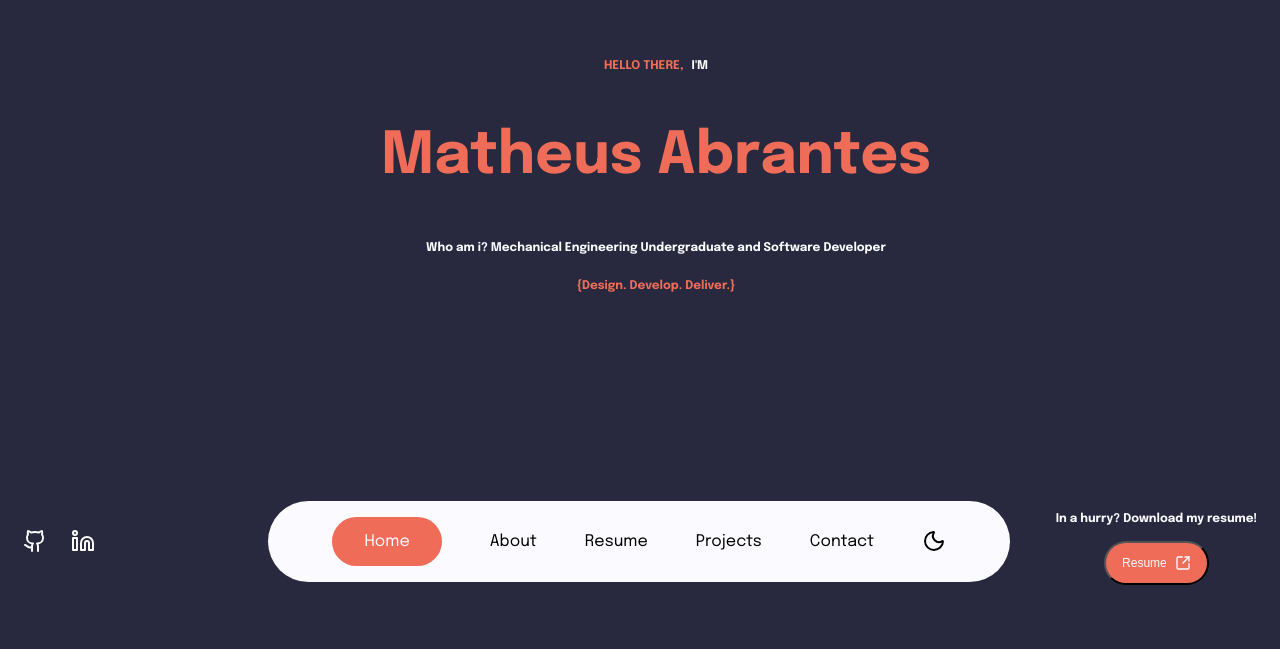
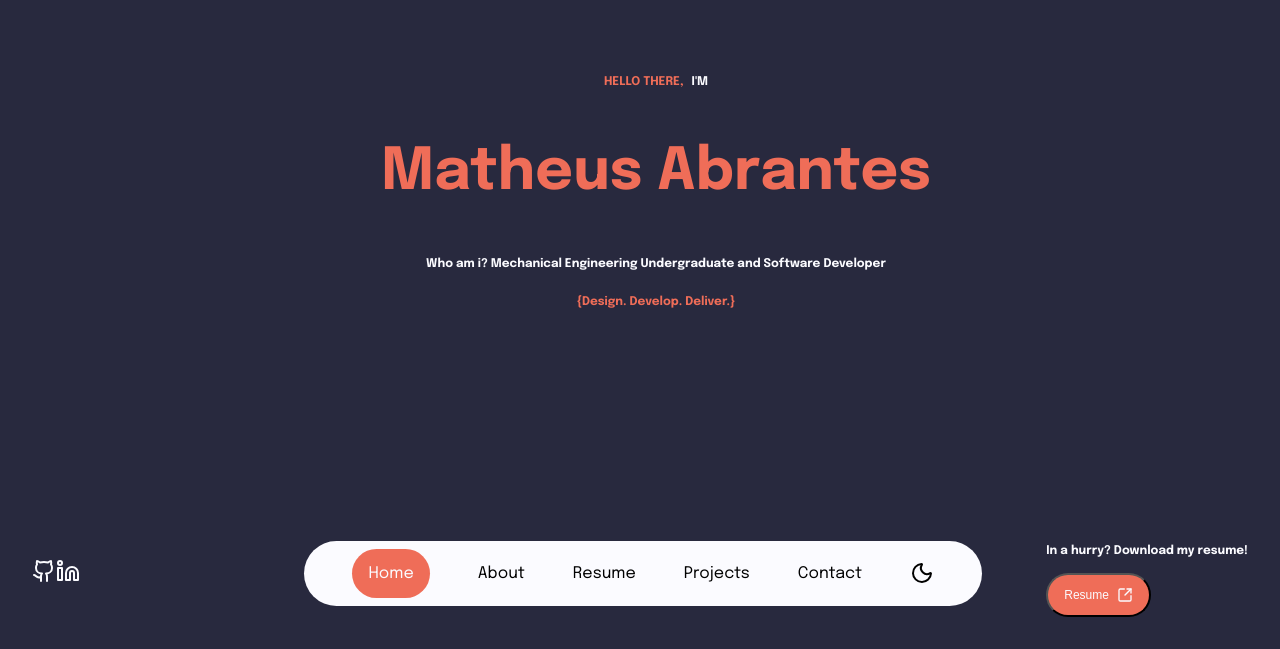
Before and after one commit to mtab-dev/portfolio, a React (Vite) app: page / in a window 1280 px wide. Shown: the part 151-800 px from the top of the page. Built offline with nearby package versions, Linux system fonts and the light colour scheme.

Commit message:
style: mobile bottom bar

```diff
--- a/src/components/hero-footer/hero-footer.scss
+++ b/src/components/hero-footer/hero-footer.scss
@@ -1,14 +1,30 @@
-.hero-footer {
+.hero-footer-section {
     display: flex;
     flex-direction: row;
     justify-content: space-around;
     align-items: center;
+    width: 100%;
 }
 
 .resume-button {
     padding-inline: 1rem;
 }
 
-.menu-bar-section{
+.menu-bar-section {
     margin-left: 2rem;
 }
+
+.social,
+.in-a-hurry {
+    display: none;
+}
+
+
+@media (min-width: 768px) {
+    .social,
+    .in-a-hurry {
+        display: block;
+    }
+
+
+}
--- a/src/components/hero-footer/hero-footer.tsx
+++ b/src/components/hero-footer/hero-footer.tsx
@@ -4,12 +4,12 @@ import "./hero-footer.scss"
 
 export default function HeroFooter() {
     return (
-        <div className="hero-footer">
+        <div className="hero-footer-section">
             <div className="social">
                 <Github href="https://github.com/mtab-dev" target="_blank" style={{cursor: "pointer"}}/>
                 <Linkedin href="https://linkedin.com/in/mtab-dev" target="_blank" style={{cursor: "pointer"}}/>
             </div>
-            <div className="menu-bar" style={{marginLeft: "8rem"}}>
+            <div className="menu-bar-section">
                 <MenuBar />
             </div>
             <div className="in-a-hurry">
--- a/src/components/menu-bar/menu-bar.scss
+++ b/src/components/menu-bar/menu-bar.scss
@@ -4,10 +4,10 @@
     flex-direction: row;
     justify-content: space-between;
     align-items: center;
-    gap: 3rem;
+    gap: 1rem;
     width: fit-content;
     height: fit-content;
-    padding-inline: 2rem;
+    padding-inline: 1rem;
     padding-block: 0.5rem;
     border-radius: 50px;
     margin: 0;
@@ -20,7 +20,7 @@
     height: fit-content;
     border-radius: 50px;
     padding-block: 1rem;
-    padding-inline: 2rem;
+    padding-inline: 1rem;
     cursor: pointer;
 }
 
@@ -28,3 +28,27 @@
     transition: all 0.3s ease;
     cursor: pointer;
 }
+
+.icon {
+    display: block;
+}
+
+.label {
+    display: none;
+}
+
+@media (min-width: 768px) {
+    .icon {
+        display: none;
+    }
+
+    .label {
+        display: inline;
+    }
+
+    .menu-bar {
+        gap: 3rem;
+        padding-inline: 3rem;
+        margin-left: 8rem;
+    }
+}
--- a/src/components/menu-bar/menu-bar.tsx
+++ b/src/components/menu-bar/menu-bar.tsx
@@ -1,5 +1,5 @@
-import { Moon } from "lucide-react";
-import "./menu-bar.scss"
+import { Moon, Home, User, FileText, Folder, Mail } from "lucide-react";
+import "./menu-bar.scss";
 import { useState } from "react";
 
 export default function MenuBar() {
@@ -10,24 +10,44 @@ export default function MenuBar() {
             <a
                 className={selected === "Home" ? "selected-option" : ""}
                 onClick={() => setSelected("Home")}
-            >Home</a>
+            >
+                <Home className="icon" />
+                <span className="label">Home</span>
+            </a>
+
             <a
                 className={selected === "About" ? "selected-option" : ""}
                 onClick={() => setSelected("About")}
-            >About</a>
+            >
+                <User className="icon" />
+                <span className="label">About</span>
+            </a>
+
             <a
                 className={selected === "Resume" ? "selected-option" : ""}
                 onClick={() => setSelected("Resume")}
-            >Resume</a>
+            >
+                <FileText className="icon" />
+                <span className="label">Resume</span>
+            </a>
+
             <a
                 className={selected === "Projects" ? "selected-option" : ""}
                 onClick={() => setSelected("Projects")}
-            >Projects</a>
+            >
+                <Folder className="icon" />
+                <span className="label">Projects</span>
+            </a>
+
             <a
                 className={selected === "Contact" ? "selected-option" : ""}
                 onClick={() => setSelected("Contact")}
-            >Contact</a>
+            >
+                <Mail className="icon" />
+                <span className="label">Contact</span>
+            </a>
+
             <Moon />
         </div>
-    )
+    );
 }
--- a/src/pages/home.scss
+++ b/src/pages/home.scss
@@ -71,7 +71,7 @@ h2,h3,h4 {
 .hero-footer {
     display: flex;
     flex-direction: row;
-    justify-content: center;
+    justify-content: space-around;
     align-items: center;
     padding-bottom: 2rem;
     width: 100%;
```
